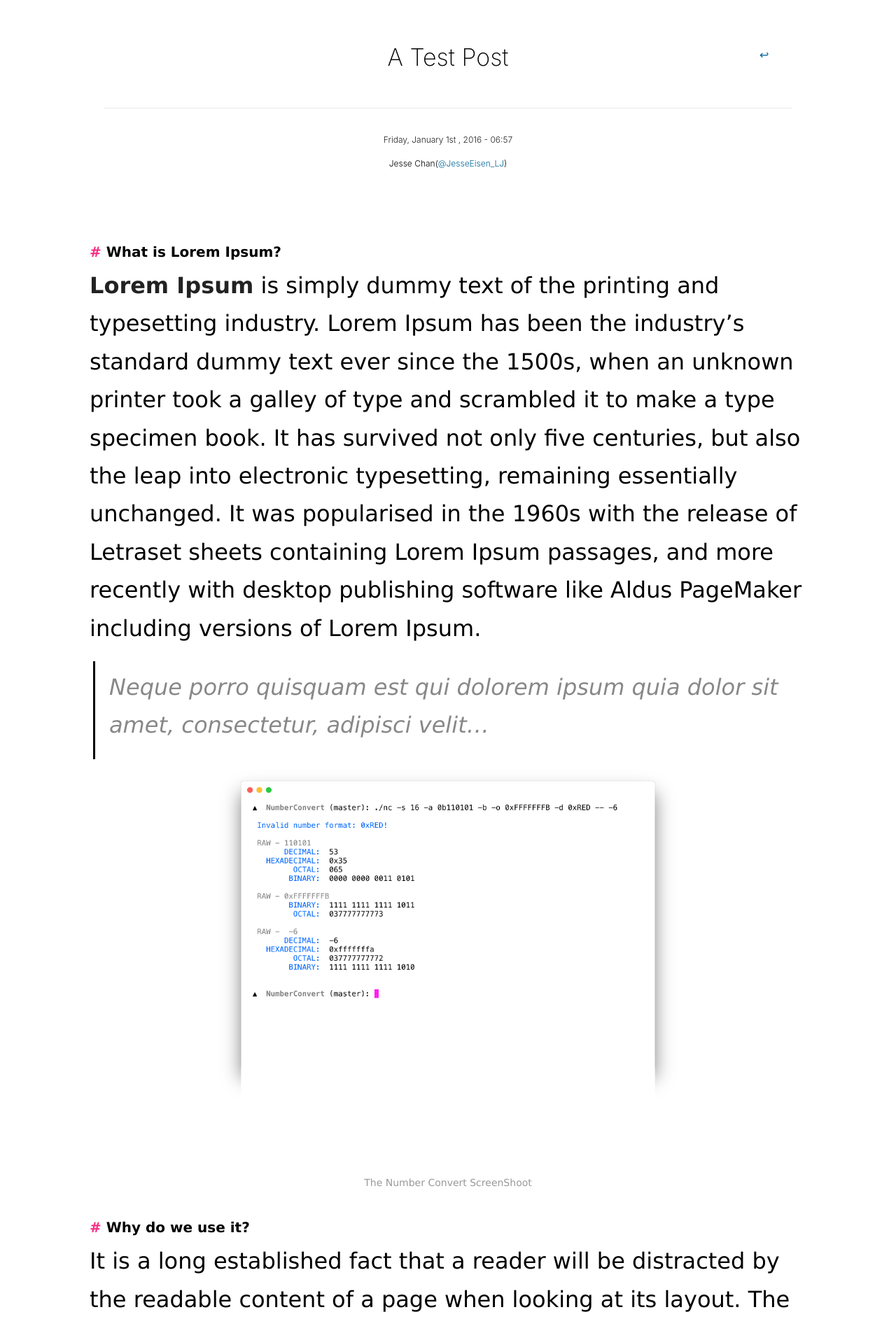
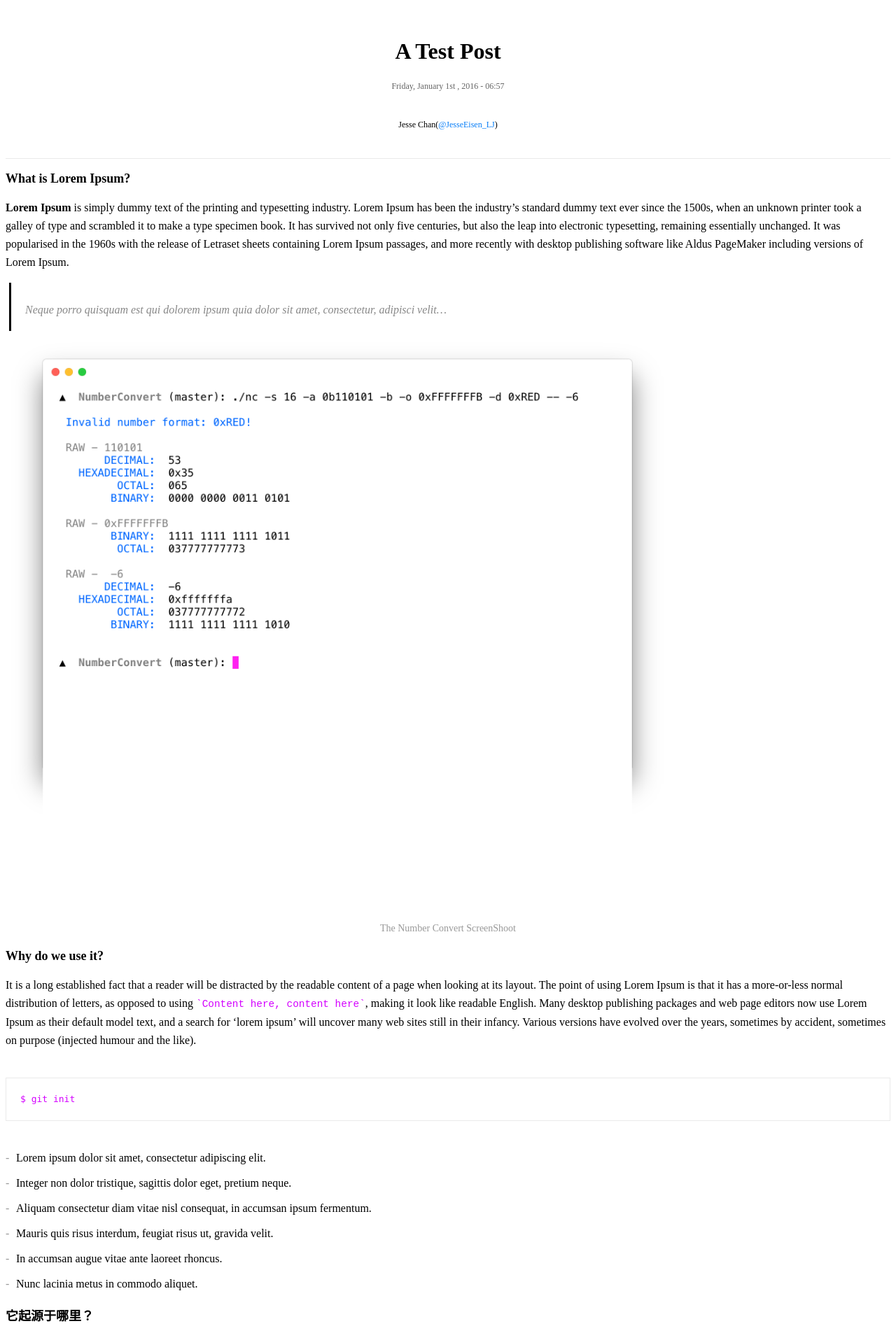
Before and after one commit to JesseEisen/JesseEisen.github.io, a Jekyll site: the page built from _posts/2017-12-04-test.md, in a window 1280 px wide. Shown: the top 1895 px of the page at 70% size. Built offline with Jekyll 4.4.1, drawn with Linux system fonts in a browser that asks for light colours.

Commit message:
change post page css

```diff
--- a/_layouts/post.html
+++ b/_layouts/post.html
@@ -5,11 +5,12 @@ layout: posts
 <div class="post">
 
   <header class="post-header">
-    <div class="return">
+    <!-- <div class="return">
     <a class="returns" href="/essay">↩︎</a>
-    </div>
-    <h1 class="post-title">{{ page.title }}</h1>
-    <span class="post-date">
+    </div> -->
+    <div class="post-title">{{ page.title }}</div>
+    <div class="post-date">
+       <span>
         {% assign d = page.date | date: "%-d"  %}
         {{ page.date | date: "%A, %B" }}
         {% case d %}
@@ -19,10 +20,14 @@ layout: posts
                 {% else %}{{ d }}th
                   {% endcase %},
                   {{ page.date | date: "%Y - %H:%M" }}
-    </span>
-    <span class="post-author"> Jesse Chan(<a href="https://twitter.com/JessEisen_LJ" style="
+      </span>
+    </div>
+    <div class="post-author">
+    <span> Jesse Chan(<a href="https://twitter.com/JessEisen_LJ" style="
                 text-decoration: none;
                 ">@JesseEisen_LJ</a>)</span>
+    </div>
+    <div class="separator"></div>
   </header>
 
   <article class="post-content">
--- a/_layouts/posts.html
+++ b/_layouts/posts.html
@@ -1,9 +1,8 @@
 <!DOCTYPE html>
 <html>
-    <link rel="stylesheet" type="text/css" href="{{ site.baseurl }}/css/posts.css">
+    <link rel="stylesheet" type="text/css" href="{{ site.baseurl }}/css/newpost.css">
 
   <body>
-
 
     <div class="page-content">
       <div class="wrapper">
@@ -11,7 +10,6 @@
       </div>
     </div>
 
-
   </body>
 
 </html>
--- /dev/null
+++ b/css/newpost.css
@@ -0,0 +1,202 @@
+.page-content {
+    margin-bottom: 100px;
+    font-family:
+}
+
+
+.post-header {
+    margin-top: 50px;
+}
+
+.post-title {
+    color: #000;
+    font-weight: 600;
+    font-size: 32px;
+    max-width: 900px;
+    text-align: center;
+    padding-left: 20px;
+    padding-right: 20px;
+    line-height: 46px;
+    margin: 0 auto;
+}
+
+.post-date {
+    color: #666666;
+    font-size: 12px;
+    text-align: center;
+    margin: 20px 0 40px;
+}
+
+.post-author {
+    width: 100%;
+    margin: 3px auto 40px;
+    text-align: center;
+    vertical-align: top;
+    color: rgb(0, 0, 0);
+    font-size: 12px;
+}
+
+.separator {
+    width: 100%;
+    border-bottom: 1px solid #eaeaea;
+}
+
+a {
+    color: #067df7;
+    text-decoration: none;
+}
+
+p {
+    font-weight: 400;
+    font-size: 16px;
+    line-height: 26px;
+}
+
+b {
+    font-weight: 600;
+}
+
+h1 {
+    font-weight: bold;
+    font-size:32px;
+}
+
+h2 {
+    font-weight: bold;
+    font-size: 24px;
+}
+
+h3 {
+    font-weight: bold;
+    font-size: 18px;
+}
+
+h4 {
+    font-weight: bold;
+    font-size: 16px;
+}
+
+blockquote {
+    margin:10px 5px;
+    padding:10px 20px 1px 20px;
+    font-style:italic;
+    color:rgb(136,136,136);
+    border-left:3px solid rgb(0,0,0);
+    font-size: 15px;
+}
+
+code {
+    color: #d400ff;
+    font-size: 0.9em;
+    white-space: pre-wrap;
+}
+
+code::before {
+    content: "`";
+}
+
+code::after {
+    content: "`";
+}
+
+ul {
+    list-style-type: none;
+    margin-left: 15px;
+    padding: 0px;
+}
+
+li {
+    font-size: 16px;
+    line-height: 26px;
+    margin-bottom: 10px;
+}
+
+li::before {
+    content: "-";
+    display: inline-block;
+    color: #999999;
+    position: absolute;
+    margin-left: -15px;
+}
+
+pre {
+    white-space: pre;
+    border-width: 1px;
+    border-style: solid;
+    border-color: #eaeaea;
+    border-image: initial;
+    padding: 20px;
+    margin: 40px 0px;
+    overflow: auto;
+}
+
+pre > code {
+    font-family: Menlo, Monaco, "Lucida Console", "Liberation Mono", "DejaVu Sans Mono", "Bitstream Vera Sans Mono", "Courier New", monospace, serif;
+    font-size: 13px;
+    line-height: 20px;
+}
+
+pre > code::before {
+    content: "";
+}
+
+pre > code::after{
+    content: "";
+}
+
+img {
+	max-width: 75%;
+	margin: auto;
+}
+
+.img-title {
+	color: rgb(153, 153, 153);
+	font-size: 14px;
+    text-align: center;
+    line-height: 1.6em;
+	margin: 10px 0px 15px 0px;
+}
+
+.note {
+    font-size: 14px;
+    line-height: 1.8em;
+    padding: 16px 24px;
+    border-radius: 4px;
+    border: 1px solid #dddddd;
+    margin: 24px 0px;
+}
+
+.note-type {
+    text-transform: uppercase;
+    font-weight: 500;
+}
+
+.hint {
+    font-size: 14px;
+    line-height: 1.8em;
+    padding: 16px 24px;
+    border-radius: 4px;
+    border: 1px solid #067df7;
+    margin: 24px 0px;
+}
+
+.hint-type {
+    text-transform: uppercase;
+    font-weight: 500;
+    color: #067df7;
+}
+
+.warn {
+    font-size: 14px;
+    line-height: 1.8em;
+    padding: 16px 24px;
+    border-radius: 4px;
+    border: 1px solid #ff001f;
+    margin: 24px 0px;
+}
+
+.warn-type {
+    text-transform: uppercase;
+    font-weight: 500;
+    color: #ff001f;
+}
--- a/css/posts.scss
+++ b/css/posts.scss
@@ -4,10 +4,10 @@
 /*@import "rouge-base16-dark";*/
 @import url('https://fonts.googleapis.com/css?family=Lato:300italic,700italic,300,700');
 
-html {
-  background:#6C7989;
-  background: #6C7989 linear_gradient(#6C7989, #434B55) fixed;
-}
+// html {
+  // background:#6C7989;
+  // background: #6C7989 linear_gradient(#6C7989, #434B55) fixed;
+// }
 
 body {
   padding:50px 0;
--- a/css/rouge-base16-dark.scss
+++ /dev/null
@@ -1,81 +0,0 @@
-/*
-   generated by rouge http://rouge.jneen.net/
-   original base16 by Chris Kempson (https://github.com/chriskempson/base16)
-*/
-
-.highlight table td { padding: 5px; }
-.highlight table pre { margin: 0; }
-.highlight, .highlight .w {
-  color: #d0d0d0;
-}
-.highlight .err {
-  color: #151515;
-  background-color: #ac4142;
-}
-.highlight .c, .highlight .cd, .highlight .cm, .highlight .c1, .highlight .cs {
-  color: #888;
-}
-.highlight .cp {
-  color: #f4bf75;
-}
-.highlight .nt {
-  color: #f4bf75;
-}
-.highlight .o, .highlight .ow {
-  color: #d0d0d0;
-}
-.highlight .p, .highlight .pi {
-  color: #d0d0d0;
-}
-.highlight .gi {
-  color: #90a959;
-}
-.highlight .gd {
-  color: #ac4142;
-}
-.highlight .gh {
-  color: #6a9fb5;
-  font-weight: bold;
-}
-.highlight .k, .highlight .kn, .highlight .kp, .highlight .kr, .highlight .kv {
-  color: #aa759f;
-}
-.highlight .kc {
-  color: #d28445;
-}
-.highlight .kt {
-  color: #d28445;
-}
-.highlight .kd {
-  color: #d28445;
-}
-.highlight .s, .highlight .sb, .highlight .sc, .highlight .sd, .highlight .s2, .highlight .sh, .highlight .sx, .highlight .s1 {
-  color: #90a959;
-}
-.highlight .sr {
-  color: #75b5aa;
-}
-.highlight .si {
-  color: #8f5536;
-}
-.highlight .se {
-  color: #8f5536;
-}
-.highlight .nn {
-  color: #f4bf75;
-}
-.highlight .nc {
-  color: #f4bf75;
-}
-.highlight .no {
-  color: #f4bf75;
-}
-.highlight .na {
-  color: #6a9fb5;
-}
-.highlight .m, .highlight .mf, .highlight .mh, .highlight .mi, .highlight .il, .highlight .mo, .highlight .mb, .highlight .mx {
-  color: #90a959;
-}
-.highlight .ss {
-  color: #90a959;
-}
```
